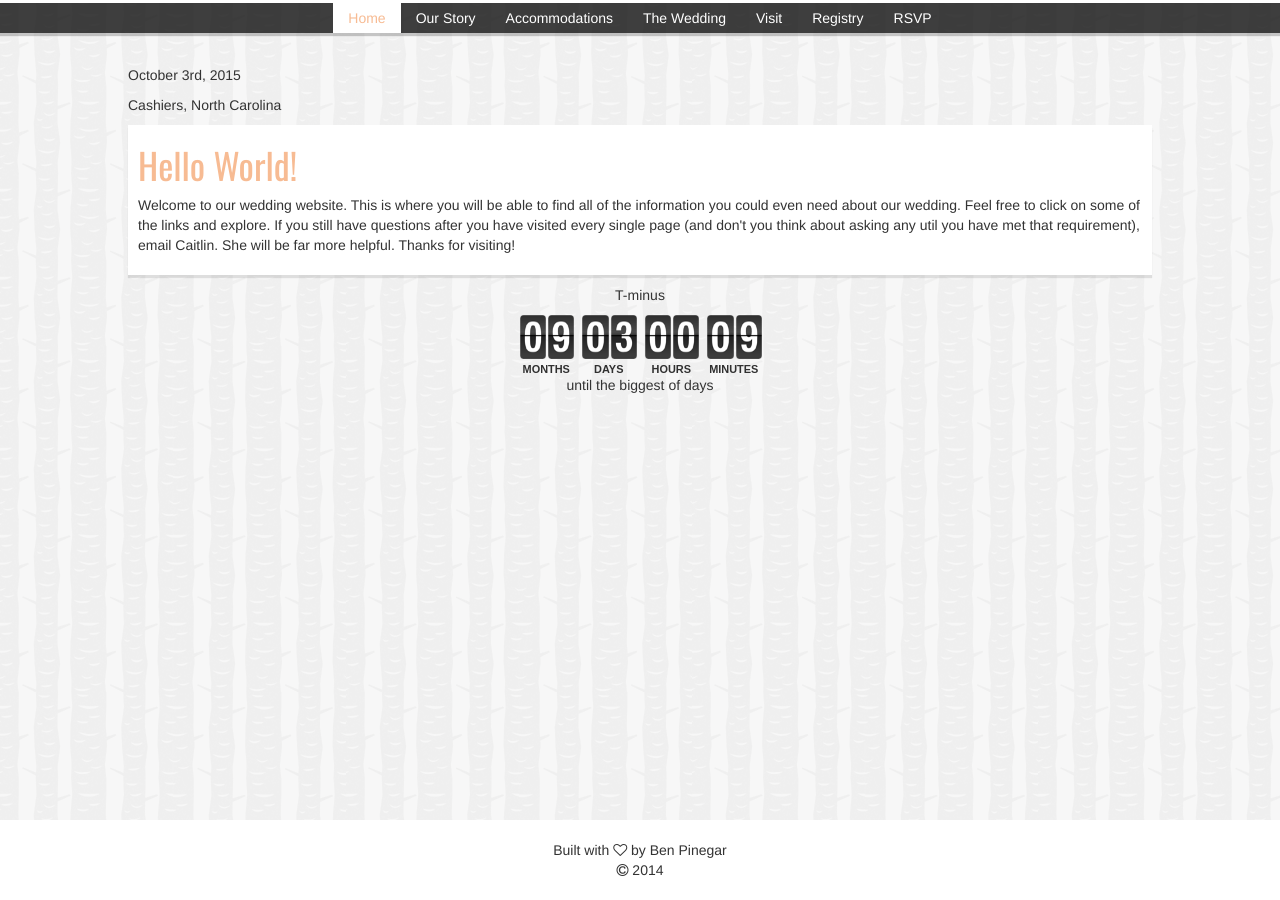
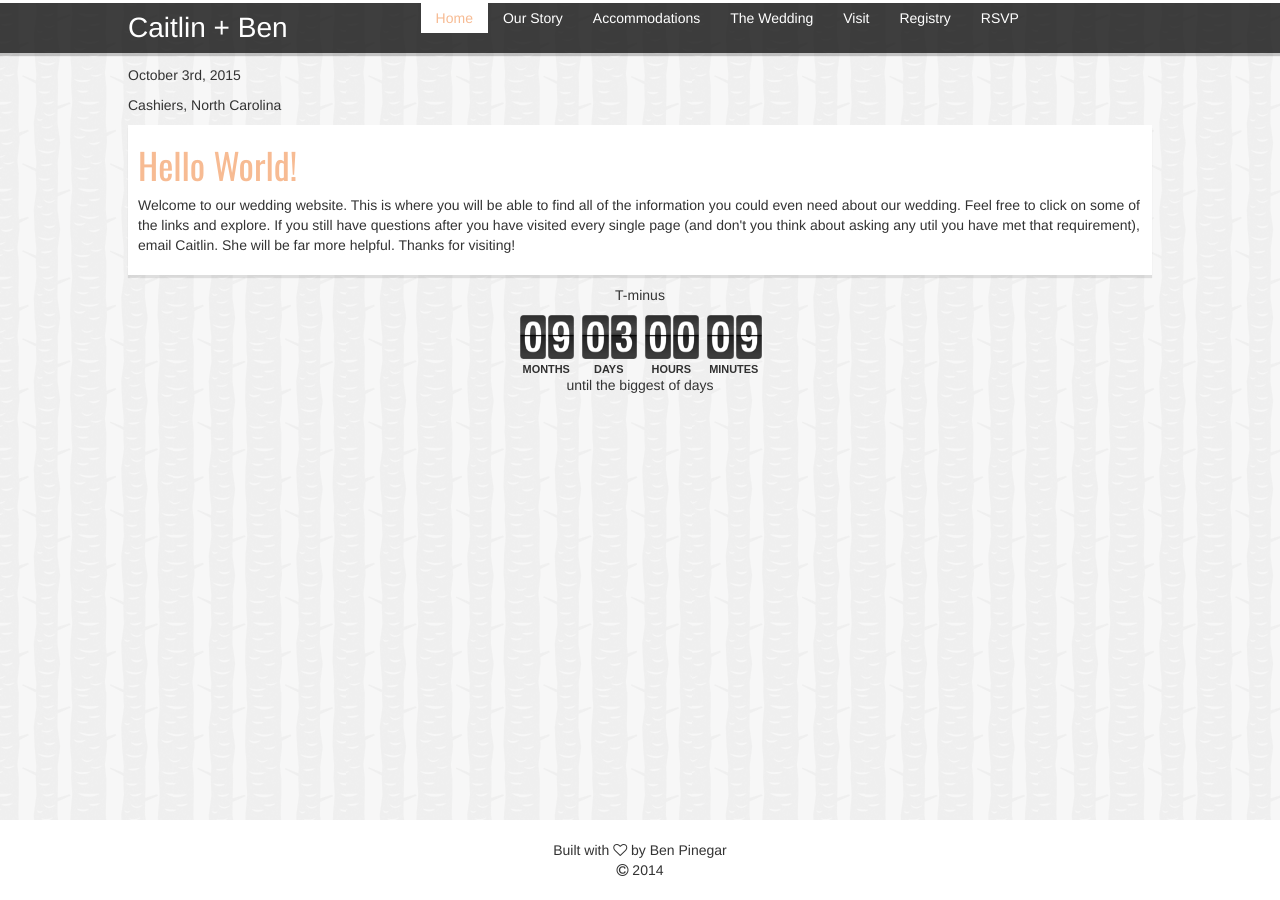
Before and after one commit to bpinegar/bpinegar.github.io, a Jekyll site: the page built from index.html, in a window 1280 px wide. Built offline with Jekyll 4.4.1, drawn with Linux system fonts in a browser that asks for light colours; nearby versions of some CDN libraries.

Commit message:
Update header.html

```diff
--- a/_includes/header.html
+++ b/_includes/header.html
@@ -8,7 +8,7 @@
           <span class="icon-bar"></span>
           <span class="icon-bar"></span>
         </button>
-        <!-- <a class="navbar-brand" href="{{ site.baseurl }}/">{{ site.title }}</a> -->
+        <a class="navbar-brand" href="{{ site.baseurl }}/">{{ site.title }}</a>
       </div>
       <div id="navbar" class="collapse navbar-collapse">
         <ul class="nav navbar-nav navbar-center">
```
